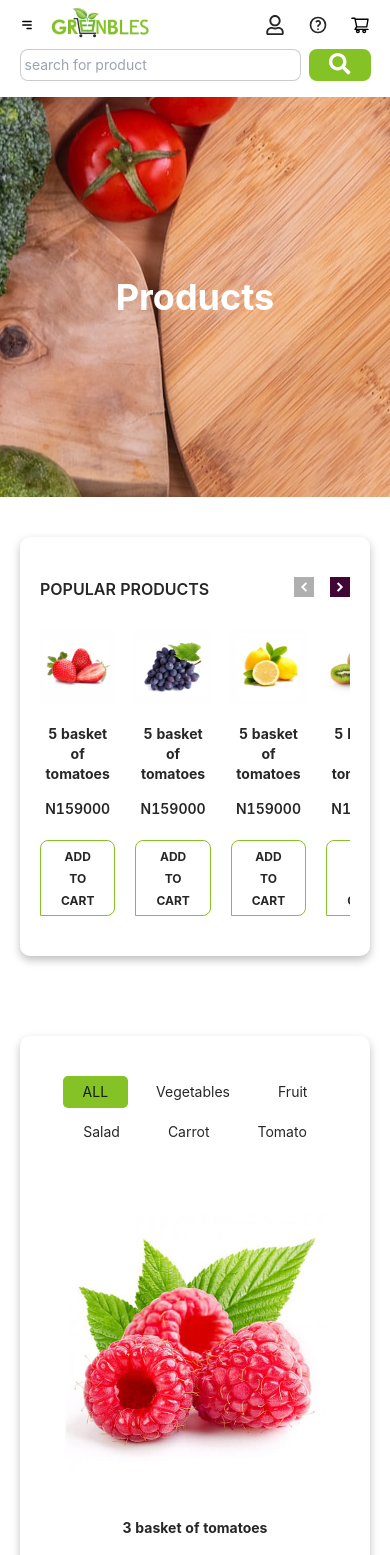
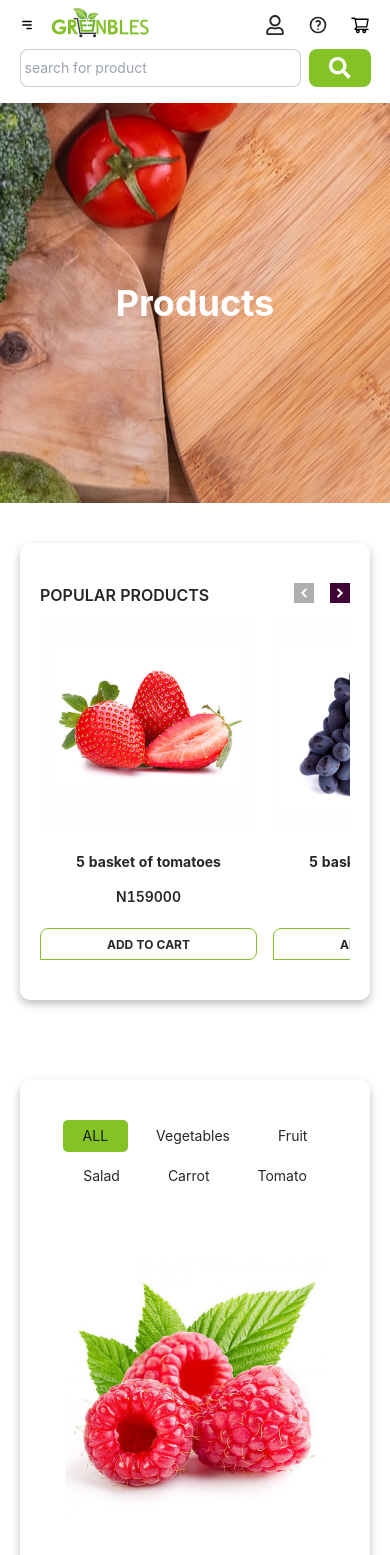
Before and after one commit to Paienobe/greenbles, a Next.js app: page /products in a window 390 px wide. Shown: the top 1555 px of the page. Built offline with nearby package versions, Linux system fonts and the light colour scheme.

Commit message:
tablet products

```diff
--- a/components/Footer/index.js
+++ b/components/Footer/index.js
@@ -8,7 +8,7 @@ function Footer() {
         <div>
           <div className='max-w-[1187px] mx-auto md:px-10 lg:px-0 py-[43px]'>
             <div className='flex justify-between pt-5 sm:flex-col'>
-              <div className='max-w-[40%] sm:ml-8 sm:max-w-full'>
+              <div className='max-w-[40%] sm:ml-4 sm:max-w-full'>
                 <h1 className='text-xl leading-[19px] font-bold pb-[20px] sm:pb-3 text-tahiti'>
                   OFFICE ADDRESS
                 </h1>
@@ -22,7 +22,7 @@ function Footer() {
                 </p>
               </div>
 
-              <div className='sm:ml-8 sm:my-4'>
+              <div className='sm:ml-4 sm:my-4'>
                 <h2 className='text-xl  font-bold pb-[20px] leading-[19px] sm:pb-0 text-tahiti'>
                   NAVIGATION
                 </h2>
@@ -45,7 +45,7 @@ function Footer() {
                 </ul>
               </div>
 
-              <div className='sm:ml-8 sm:my-4'>
+              <div className='sm:ml-4 sm:my-4'>
                 <h2 className='text-xl  font-bold pb-[20px] leading-[19px] sm:pb-0 text-tahiti'>
                   INFORMATION
                 </h2>
@@ -67,7 +67,7 @@ function Footer() {
           </div>
         </div>
       </div>
-      <div className='border border-transparent border-t-black border-opacity-20 lg:px-[10%] md:px-[5%] flex items-center justify-between sm:flex-col sm:pb-4'>
+      <div className='border border-transparent border-t-black border-opacity-20 lg:px-[10%] md:px-[5%] flex items-center justify-between sm:flex-col sm:pb-4 sm:px-[5%]'>
         <div className='py-4 text-base md:w-[65%] '>
           <p className='pt-0 pb-0 m-0'>
             Lorem ipsum dolor sit amet consectetur adipisicing elit. Dolores
--- a/pages/products.js
+++ b/pages/products.js
@@ -11,7 +11,7 @@ import Header from '@/components/Header'
 function Products() {
   return (
     <div>
-      <div className=' bg-white min-h-[40px] py-4 px-[5%] flex items-center justify-between sm:flex-wrap sm:py-2'>
+      <div className=' bg-white min-h-[40px] py-4 px-[5%] lg:px-[12%] md:px-[4%] flex items-center justify-between sm:flex-wrap sm:py-2'>
         <div className='sm:flex sm:items-center'>
           <div className='hidden sm:block sm:mr-4'>
             <svg
@@ -34,18 +34,18 @@ function Products() {
           <Image src={logo} />
         </div>
 
-        <div className='w-[50%] flex items-stretch  sm:order-1 sm:w-full sm:my-2'>
+        <div className='lg:w-[45%] md:w-[40%] flex items-stretch  sm:order-1 sm:w-full sm:my-2'>
           <input
             type='text'
             className='w-full p-4 py-2 border border-black border-opacity-20 rounded-lg sm:p-1'
             placeholder='search for product'
           />
-          <div className='bg-tahiti p-4 px-5 ml-2 flex item-center justify-center rounded-lg sm:py-1'>
+          <div className='bg-tahiti p-4 px-5 ml-2 flex item-center justify-center rounded-lg sm:py-2'>
             <FaSearch className='text-white' size={21.5} />
           </div>
         </div>
 
-        <div className='flex items-center justify-between w-[30%] '>
+        <div className='flex items-center justify-between w-[30%] md:w-[40%] lg:w-[35%] '>
           <div className='flex items-center'>
             <FaRegUser size={20} />
             <span className='mx-2 font-bold sm:hidden'>Account</span>
@@ -74,17 +74,15 @@ function Products() {
       </div>
 
       <div className='container mx-auto px-5 mt-10'>
-        <div className='drop-shadow bg-white bless-border px-5 py-10'>
+        <div className='drop-shadow bg-white bless-border px-5 py-10 md:mx-[2.5%] lg:mx-[7%]'>
           <div className='flex justify-between'>
             <div>
-              {' '}
               <h2 className='text-sm sm:text-base font-semibold uppercase'>
                 POPULAR PRODUCTS
               </h2>
             </div>
             <div className='flex gap-4'>
               <div>
-                {' '}
                 <svg
                   width='20'
                   height='20'
@@ -123,7 +121,33 @@ function Products() {
             </div>
           </div>
 
-          <div className='mt-5 flex space-x-5 lg:space-x-0 w-full flex-nowrap overflow-x-auto overflow-y-hidden lg:grid lg:overflow-hidden lg:grid-cols-4 lg:gap-y-14 lg:gap-x-10 sm:grid-cols-2 sm:gap-0 sm:overflow-x-scroll '>
+          <div className='flex items-center justify-between overflow-x-auto md:gap-4'>
+            {popularProducts.map((product) => {
+              return (
+                <div
+                  key={product.id}
+                  className='sm:min-w-[70%] product sm:mr-4'
+                >
+                  <img src={product.img} alt='shop item' className='w-full' />
+                  <p className='mt-5 text-sm font-bold text-center md:text-base'>
+                    {product.name}{' '}
+                  </p>
+                  <div className='mb-5 text-center'>
+                    <span className='text-sm font-semibold text-shopazBlack'>
+                      N{product.price}
+                    </span>
+                  </div>
+                  <button className='px-5 py-1 transition border rounded-lg rounded-bl-none border-tahiti-green text-shopazPurple hover:text-white md:py-2.5 lg:py-2 hover:bg-shopazPurple sm:w-full lg:w-full md:block md:mx-auto'>
+                    <span className='text-xs font-bold uppercase lg:text-sm '>
+                      Add to Cart
+                    </span>
+                  </button>
+                </div>
+              )
+            })}
+          </div>
+
+          {/* <div className='mt-5 flex space-x-5 lg:space-x-0 w-full flex-nowrap overflow-x-auto overflow-y-hidden lg:grid lg:overflow-hidden lg:grid-cols-4 lg:gap-y-14 lg:gap-x-10 sm:grid-cols-2 sm:gap-0 sm:overflow-x-scroll '>
             {popularProducts.map((product) => (
               <div key={product.id} className='basis-1/4 product'>
                 <img src={product.img} alt='shop item' className='w-full' />
@@ -132,7 +156,6 @@ function Products() {
                 </p>
                 <div className='mb-5 text-center'>
                   <span className='text-sm font-semibold text-shopazBlack'>
-                    {' '}
                     N{product.price}
                   </span>
                 </div>
@@ -144,12 +167,12 @@ function Products() {
                 </button>
               </div>
             ))}
-          </div>
+          </div> */}
         </div>
       </div>
 
       <div className='container mx-auto px-5 mt-20'>
-        <div className='drop-shadow bg-white px-5 py-10 bless-border'>
+        <div className='drop-shadow bg-white px-5 py-10 bless-border md:mx-[2.5%] lg:mx-[7%]'>
           <div className='flex justify-center'>
             <div className='flex gap-2 sm:flex-wrap sm:items-center sm:justify-center'>
               <button className='btn active'> ALL</button>
@@ -178,7 +201,7 @@ function Products() {
                         N{products.price}
                       </span>
                     </div>
-                    <button className='px-5 py-1 transition border rounded-lg rounded-bl-none border-tahiti-green text-shopazPurple hover:text-white md:py-2.5 lg:py-2 hover:bg-shopazPurple lg:w-full sm:block sm:mx-auto'>
+                    <button className='px-5 py-1 transition border rounded-lg rounded-bl-none border-tahiti-green text-shopazPurple hover:text-white md:py-2.5 lg:py-2 hover:bg-shopazPurple lg:w-full md:block md:mx-auto sm:block sm:mx-auto'>
                       <span className='text-xs font-bold uppercase lg:text-sm '>
                         Add to Cart
                       </span>
--- a/styles/Home.module.css
+++ b/styles/Home.module.css
@@ -113,4 +113,8 @@
     width: 100%;
     flex-direction: column;
   }
+
+  .container {
+    padding: 0 1rem;
+  }
 }
```
